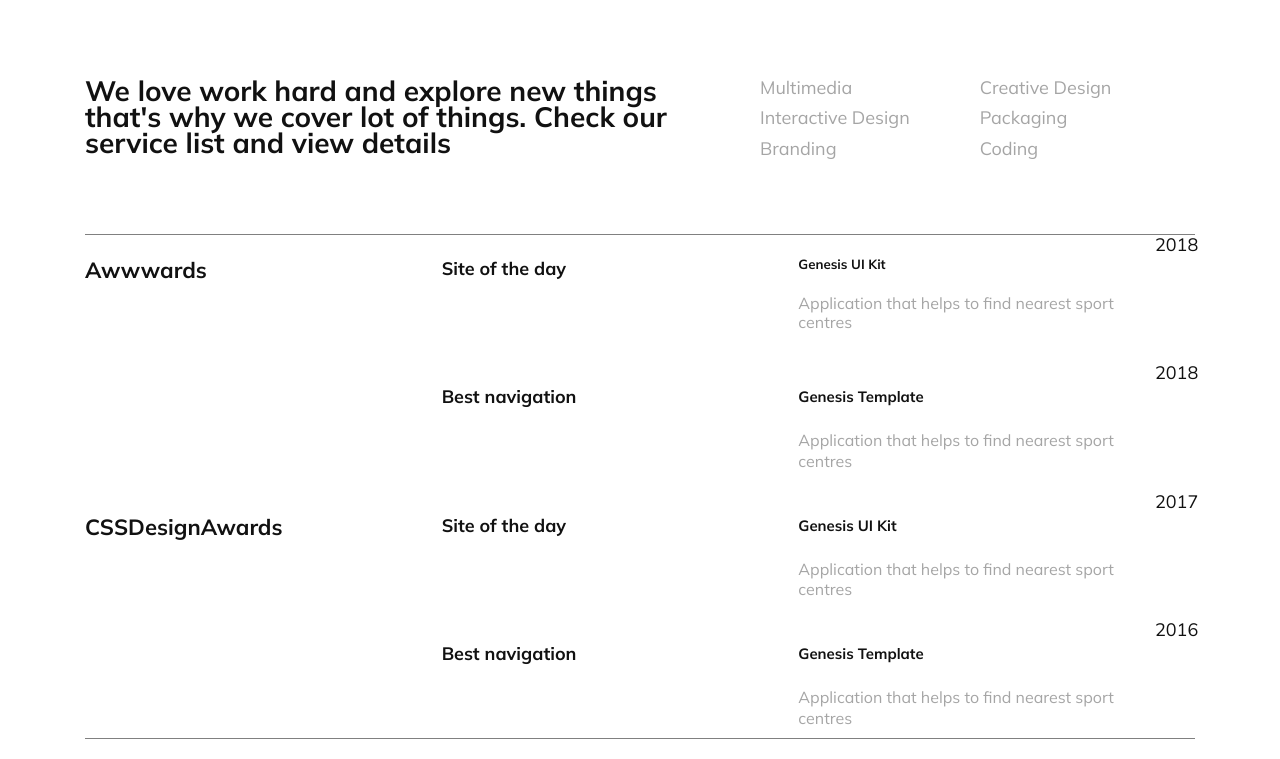
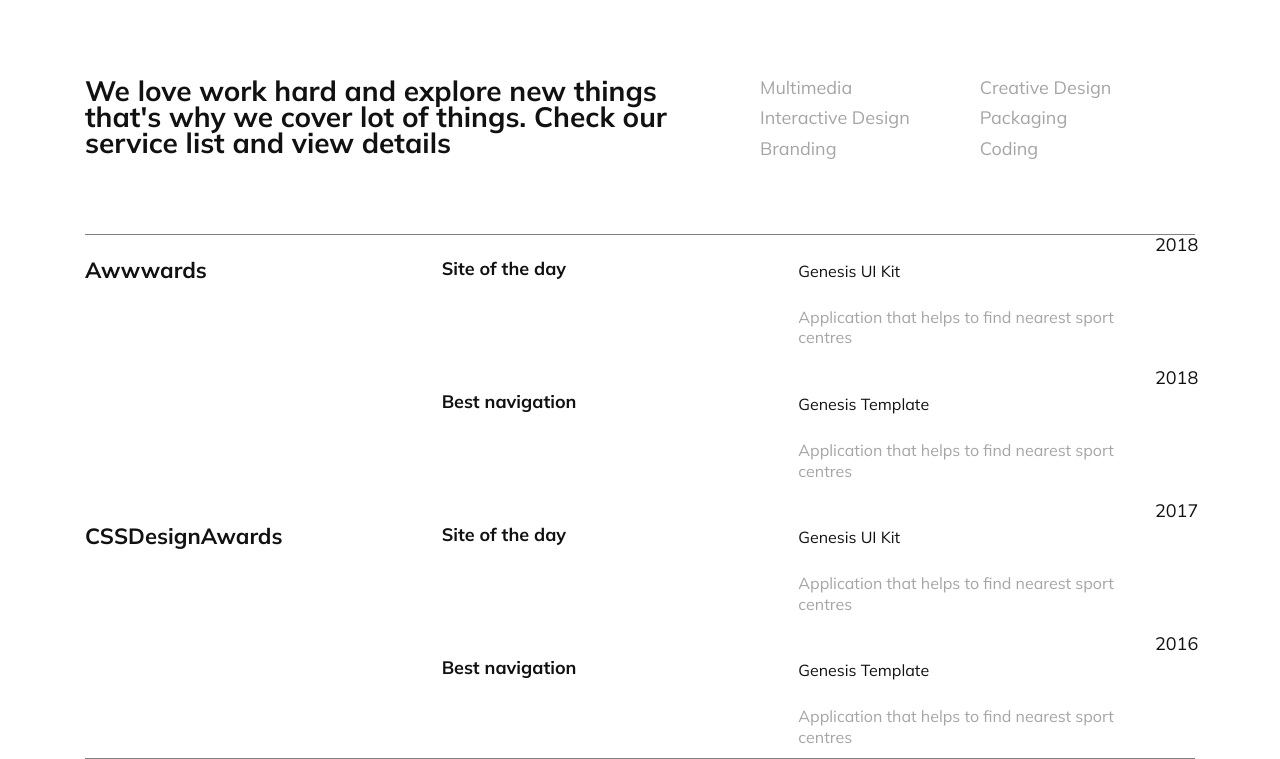
Before and after one commit to arbreshamedgjonaj/genesis-project, a plain HTML site: page index.html in a window 1280 px wide. Shown: the part 2524-3283 px from the top of the page. Drawn offline with Linux system fonts and the light colour scheme.

Commit message:
regulate h5 in awards container

```diff
--- a/styles/_main.scss
+++ b/styles/_main.scss
@@ -215,12 +215,11 @@ h3 {
     grid-row: 4/5;
     grid-column: 2/3;
 }
-
-.awards__sub{
+.awards h5{
     font-size: 16px;
     font-weight: normal;
+}
 
-}
 .awards__sub_con{
     color: $third-color;
     font-size: 16px;
```
Also changed, not shown: styles/index.css, 1 other file.
